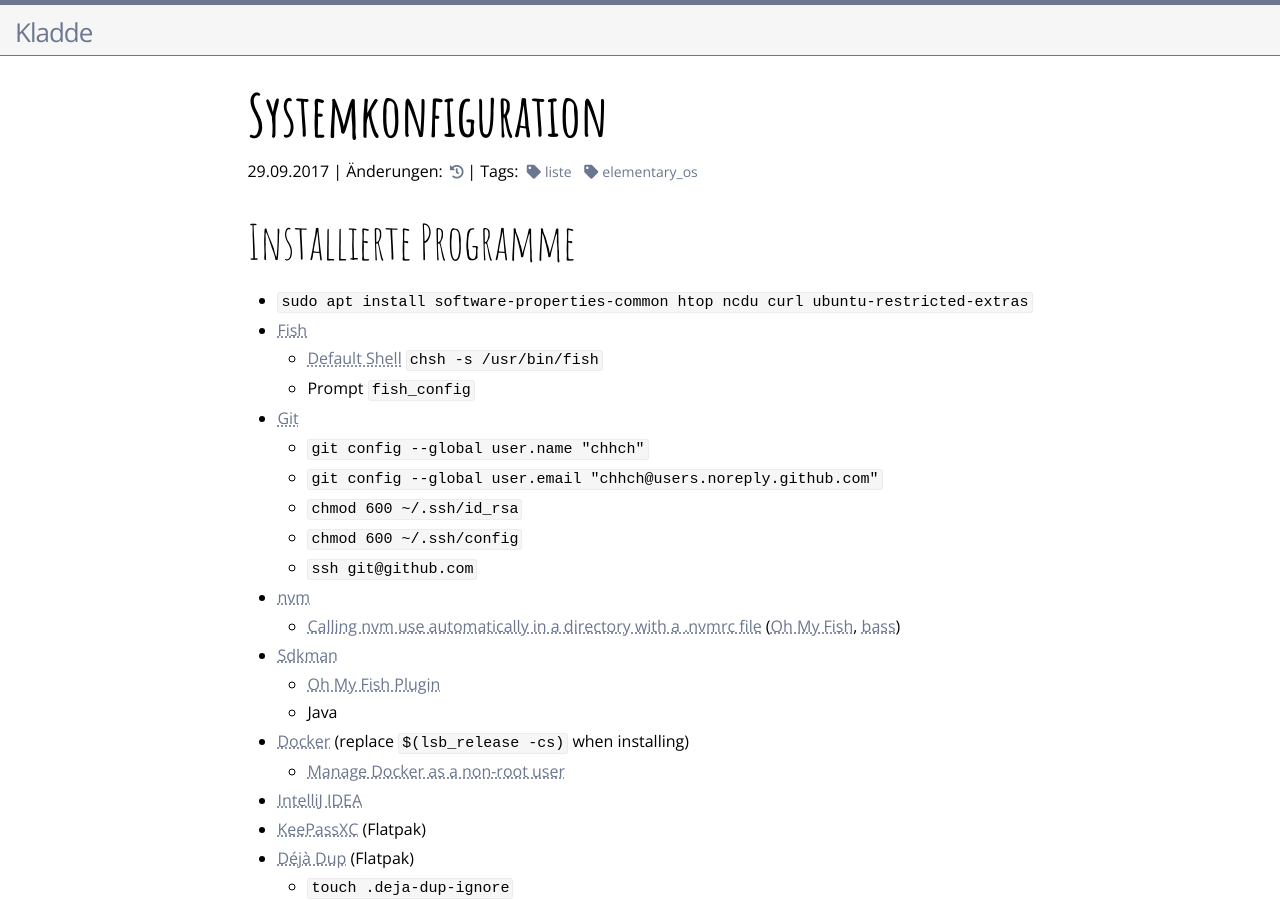
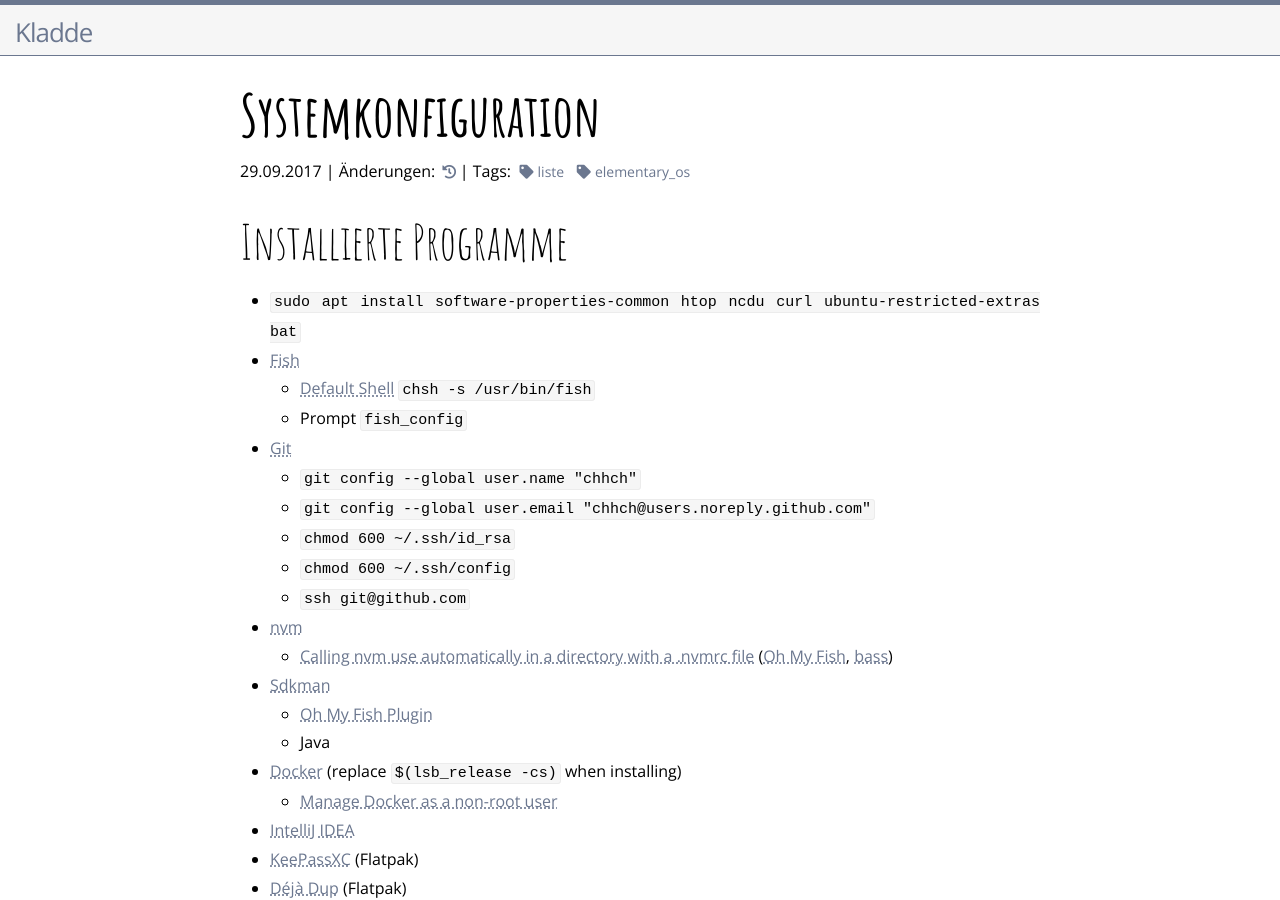
Before and after one commit to chhch/chhch.github.io, a Jekyll site: the page built from _posts/2017-09-29-programmme.md, in a window 1280 px wide and 900 px high. Built offline with Jekyll 4.4.1, drawn with Linux system fonts in a browser that asks for light colours; nearby versions of some CDN libraries; our own code applies the rules of GitHub Pages for plain Markdown files; comment, search, counter and statistics services are not loaded.

Commit message:
Update programs

```diff
--- a/_posts/2017-09-29-programmme.md
+++ b/_posts/2017-09-29-programmme.md
@@ -5,7 +5,7 @@
 
 ## Installierte Programme
 
-- `sudo apt install software-properties-common htop ncdu curl ubuntu-restricted-extras`
+- `sudo apt install software-properties-common htop ncdu curl ubuntu-restricted-extras bat`
 - [Fish](https://fishshell.com/)
   - [Default Shell](https://fishshell.com/docs/current/index.html#default-shell) `chsh -s /usr/bin/fish`
   - Prompt `fish_config`
```
